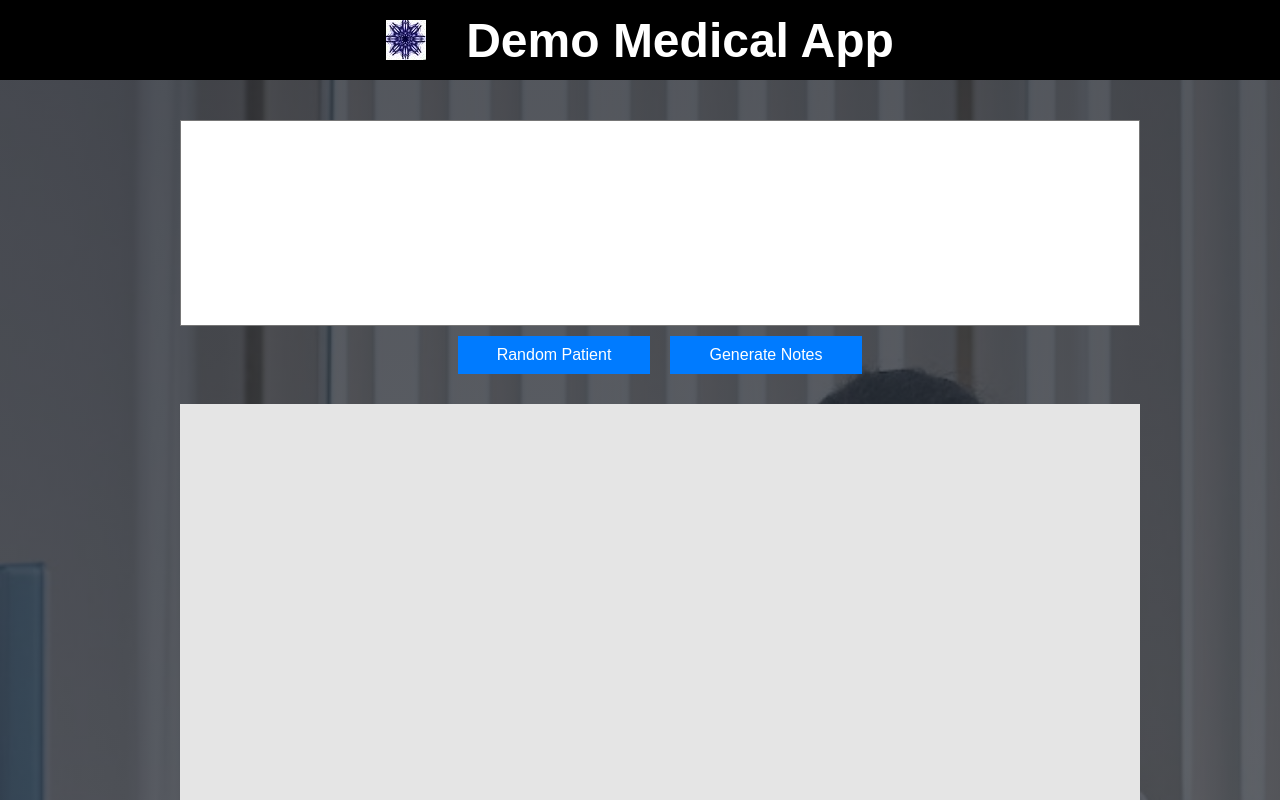
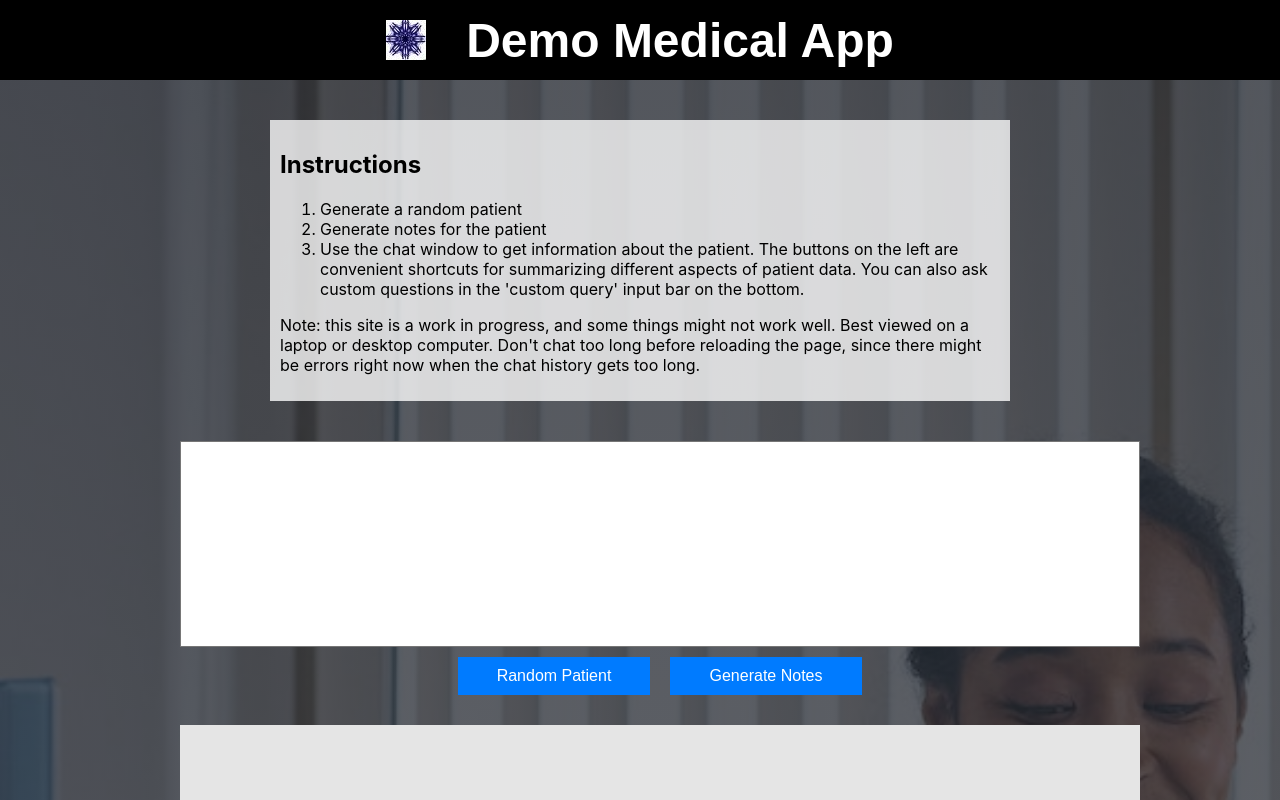
Before and after one commit to rkruser/km-health-solutions, a React (Create React App) app in the folder frontend/site-frontend/: page / in a window 1280 px wide. Shown: the top 800 px of the page. Built offline with nearby package versions, Linux system fonts and the light colour scheme.

Commit message:
Added site instructions and a TODO comment

```diff
--- a/frontend/site-frontend/src/App.css
+++ b/frontend/site-frontend/src/App.css
@@ -79,6 +79,14 @@ Site interface
   align-items: center;
   justify-content: center;
   padding: 40px;
+}
+
+.instructions {
+  width: 60%;
+  background-color: #ffffffc7;
+  margin-bottom: 40px;
+  padding: 10px;
+  text-align: left;
 }
 
 /* Patient generation interface */
--- a/frontend/site-frontend/src/App.js
+++ b/frontend/site-frontend/src/App.js
@@ -36,6 +36,17 @@ function App() {
         <h1 className="site-title">Demo Medical App</h1>
       </div>
       <div className="site-body">
+        <div className='instructions'>
+          <h2>Instructions</h2>
+          <ol>
+            <li>Generate a random patient</li>
+            <li>Generate notes for the patient</li>
+            <li>Use the chat window to get information about the patient. The buttons on the left are convenient shortcuts for summarizing different aspects of patient data. You can also ask custom questions in the 'custom query' input bar on the bottom.</li>
+          </ol>
+          <p>
+            Note: this site is a work in progress, and some things might not work well. Best viewed on a laptop or desktop computer. Don't chat too long before reloading the page, since there might be errors right now when the chat history gets too long.
+          </p>
+        </div>
         <SharedProvider>
           <PatientInput />
           <AIchat />
@@ -202,7 +213,7 @@ function AIchat() {
   const handleSubmit = () => {
     addMessageToChat('user', chatInputText);
     setIsLoading(true);
-    addMessageToChat('assistant','')
+    addMessageToChat('assistant','');
     queryAPI('chat-with-ai', {'patient_description':generatorInputText, 'patient_data':displayText, 'message_history':chatHistory, 'user_chat':chatInputText}).then( (reply) => {
       setLastChatMessage(reply);
       setIsLoading(false);
@@ -254,7 +265,7 @@ function AIchat() {
       <div className="left-column">
         <button onClick={() => handleButtonClick('summarize-notes')}>Summarize</button>
         <button onClick={() => handleButtonClick('extract-keywords')}>Keywords</button>
-        <button onClick={() => handleButtonClick('organize-notes')}>Organize</button>
+        <button onClick={() => handleButtonClick('list-medications')}>Medications</button>
       </div>
       <div className="chat-container">
         <div className="chat-window" ref={chatWindowRef}>
```
Also changed, not shown: 1 other file (tests, documents, lock files or other folders).
